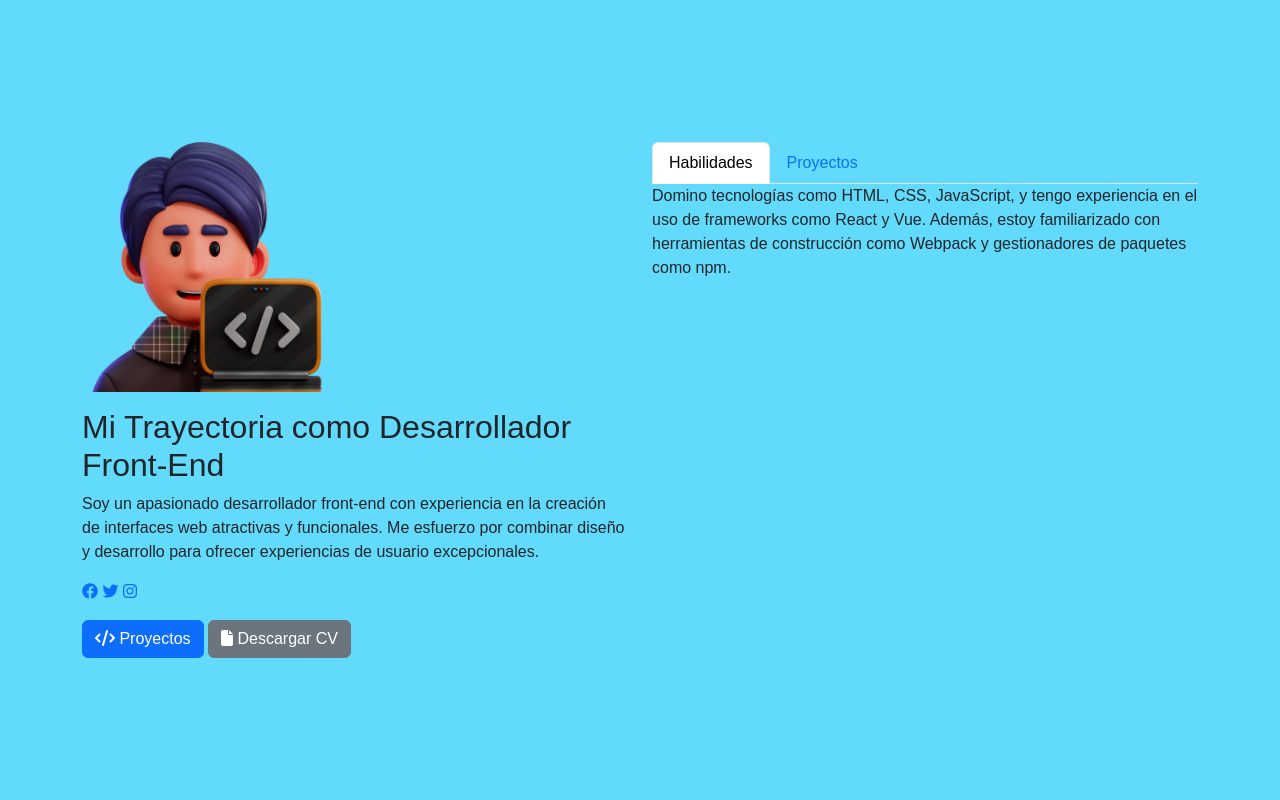
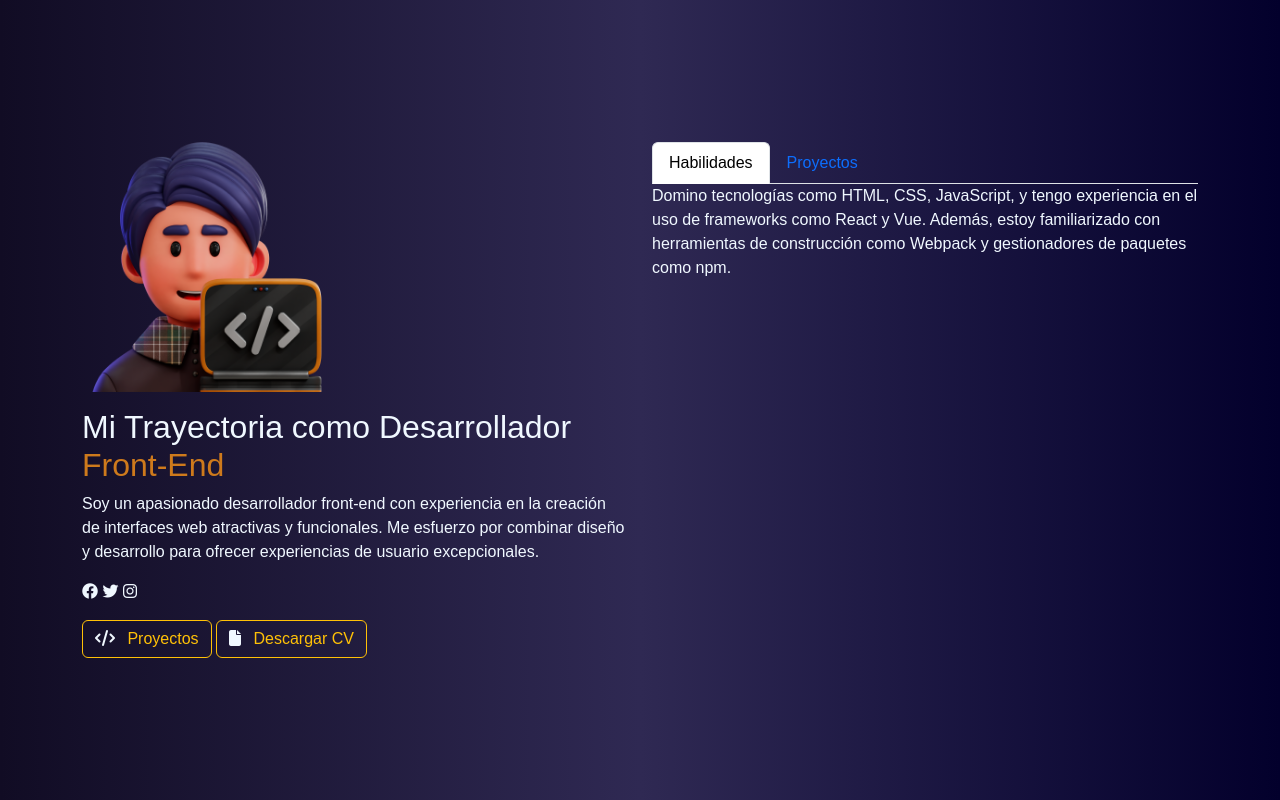
Before and after one commit to axxving/page-web-portafolio-alura-axxving, an Astro site: page / in a window 1280 px wide. Built offline with nearby package versions, Linux system fonts and the light colour scheme; Astro itself is replaced by a stand-in of ours; a web font is replaced by a local one.

Commit message:
style(): Estilos de botones
Co-Authored-By: axxving <160192346+axxving@users.noreply.github.com>

```diff
--- a/src/components/Hero.astro
+++ b/src/components/Hero.astro
@@ -7,7 +7,7 @@
                 <img src="/imgs/avatar.png" alt="Avatar" class="img-fluid mb-3" width="250">
 
                 <!-- Título de la Sección -->
-                <h2>Mi Trayectoria como Desarrollador Front-End</h2>
+                <h2>Mi Trayectoria como Desarrollador <span>Front-End</span></h2>
 
                 <!-- Descripción personal -->
                 <p>Soy un apasionado desarrollador front-end con experiencia en la creación de interfaces web atractivas y funcionales. Me esfuerzo por combinar diseño y desarrollo para ofrecer experiencias de usuario excepcionales.</p>
@@ -20,8 +20,8 @@
                 </div>
 
                 <!-- Botones con iconos a la izquierda -->
-                <button class="btn btn-primary mt-3"><i class="fas fa-code"></i> Proyectos</button>
-                <button class="btn btn-secondary mt-3"><i class="fas fa-file"></i> Descargar CV</button>
+                <button class="btn btn-outline-warning mt-3"><i class="fas fa-code"></i> Proyectos</button>
+                <button class="btn btn-outline-warning mt-3"><i class="fas fa-file"></i> Descargar CV</button>
             </div>
 
             <!-- Columna derecha con menú de pestañas (tabs) -->
@@ -52,10 +52,19 @@
 
 <style>
     #hero {
+        background: linear-gradient(to right, #110C24, #2F2953, #03002c);
         min-height: 100vh;
         display: flex;
         align-items: center;
         justify-content: center;
         background-color: #61dafb; /* Color azul React */
     }
+
+    span{
+        color: #CE7A1C;
+    }
+
+    .fas{
+        margin-right: 8px;
+    }
 </style>
--- a/src/styles/styles.css
+++ b/src/styles/styles.css
@@ -2,4 +2,5 @@
 
 * {
     font-family: "Madimi One", sans-serif;
+    color: #f0f8ff;
 }
```
